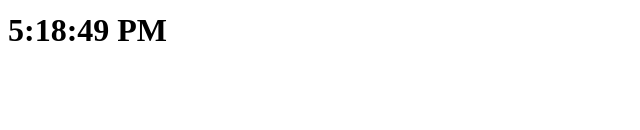
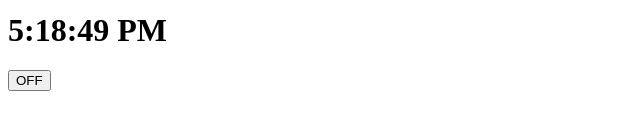
Before and after one commit to songhwee1/NodeJS_Traning, a React (Create React App) app in the folder react_tutorial/hello/: page / in a window 1280 px wide. Shown: the part 392-522 px from the top of the page, without its empty margins (0-640 px from the left). Built offline with nearby package versions, Linux system fonts and the light colour scheme.

Commit message:
add on off button

```diff
--- a/react_tutorial/hello/src/App.js
+++ b/react_tutorial/hello/src/App.js
@@ -1,5 +1,6 @@
 import React from 'react';
 import {Clock} from './components/Clock';
+import {Toggle} from './components/Toggle';
 //추가
 const element = <div>This is JSX</div>;
 
@@ -26,7 +27,7 @@
           <h1>
             <Clock/>
           </h1>
-
+          <Toggle/>
 
 
         </p>
--- /dev/null
+++ b/react_tutorial/hello/src/components/Toggle.js
@@ -0,0 +1,34 @@
+import React, { Component } from "react";
+
+class Toggle extends Component {
+
+    constructor(props) {
+        super(props);
+        this.state = {
+            isToggleOn: false
+        };
+
+      // 콜백에서 `this`가 작동하려면 아래와 같이 바인딩 해주어야 합니다.
+      this.handleClick = this.handleClick.bind(this);
+    }
+
+    handleClick() {
+      this.setState(state => ({
+        isToggleOn: !state.isToggleOn
+      }));
+    }
+
+    if (isToggleOn){
+
+    }
+
+    render() {
+        return (
+            <button onClick={this.handleClick}>
+                {this.state.isToggleOn ? 'ON' : 'OFF'}
+            </button>
+        );
+    }
+  }
+
+  export { Toggle }
```
